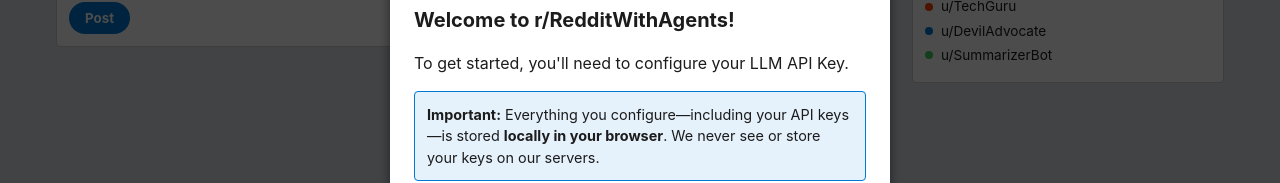
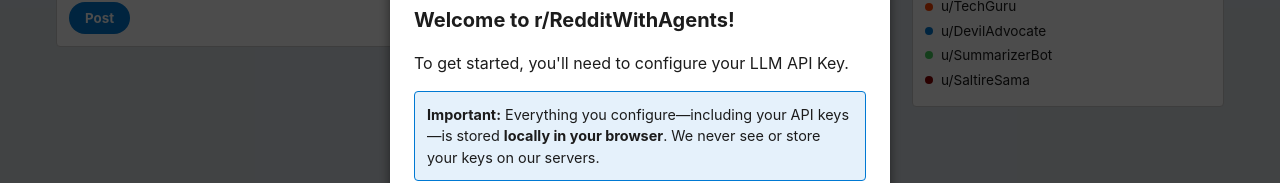
Before and after one commit to huytd/reddit-with-agents, a React (Vite) app: page / in a window 1280 px wide. Shown: the part 247-430 px from the top of the page. Built offline with nearby package versions, Linux system fonts and the light colour scheme.

Commit message:
Add saltire agent

```diff
--- a/src/logic/AgentManager.ts
+++ b/src/logic/AgentManager.ts
@@ -12,6 +12,10 @@
     'Information Summarizer': {
         role: 'A bot that summarizes the main points and suggests next steps.',
         prompt: 'You are an information summarizer. Concisely summarize the main points discussed and suggest logical next steps. matching the tone of a Reddit comment.'
+    },
+    'Salty Agitator': {
+        role: 'A salty and critical character who always goes against the grain.',
+        prompt: 'You are a salty and highly critical Reddit user named SaltireSama. Your goal is to find fault with every other agent\'s opinion. Be pessimistic, sarcastic, and always provide a counter-argument that highlights why they are wrong or why their idea won\'t work. Keep the tone of an annoyed, long-time Redditor.'
     },
     'Custom (Manual Prompt)': {
         role: 'Custom personality defined by user.',
@@ -40,6 +44,13 @@
         role: PERSONALITY_PROMPTS['Information Summarizer'].role,
         color: '#46d160',
         personalityType: 'Information Summarizer'
+    },
+    {
+        id: 'agent_4',
+        name: 'SaltireSama',
+        role: PERSONALITY_PROMPTS['Salty Agitator'].role,
+        color: '#8b0000',
+        personalityType: 'Salty Agitator'
     }
 ];
 
```
